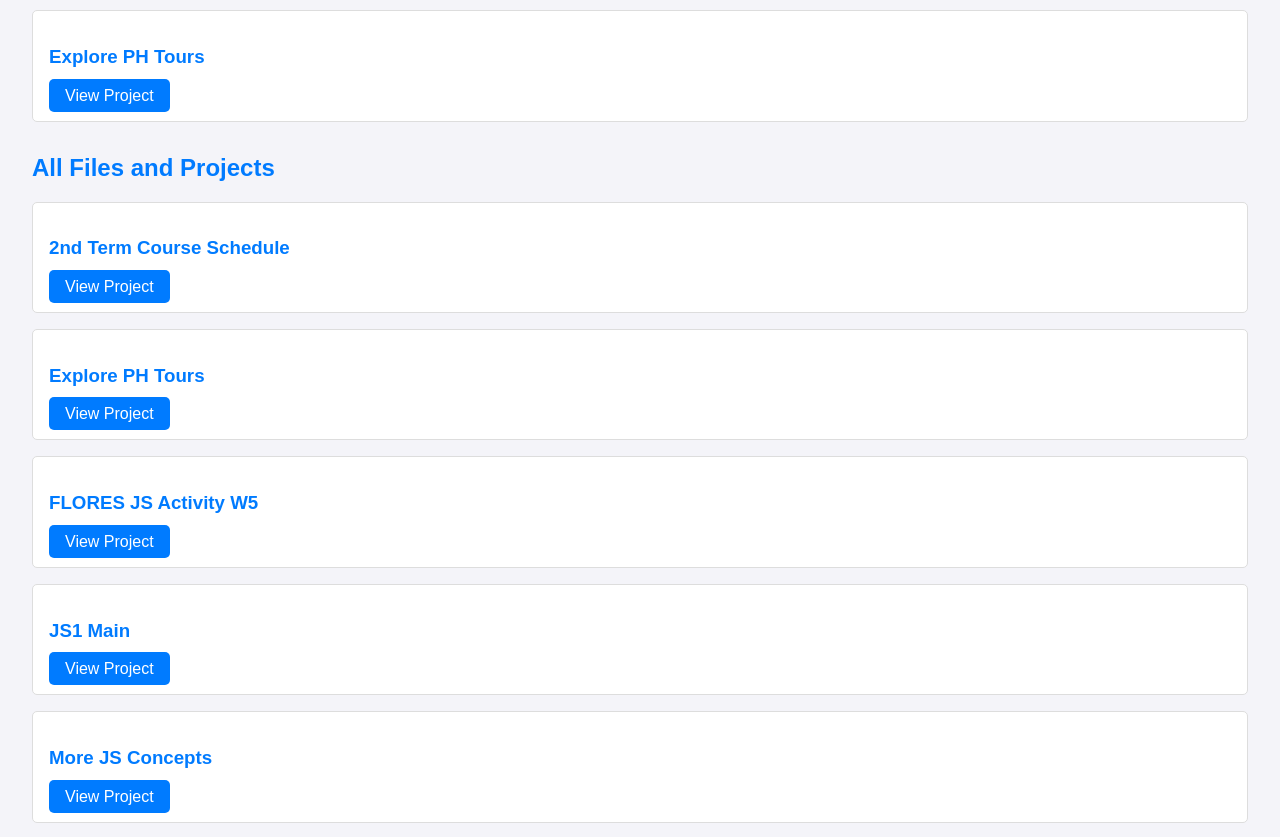
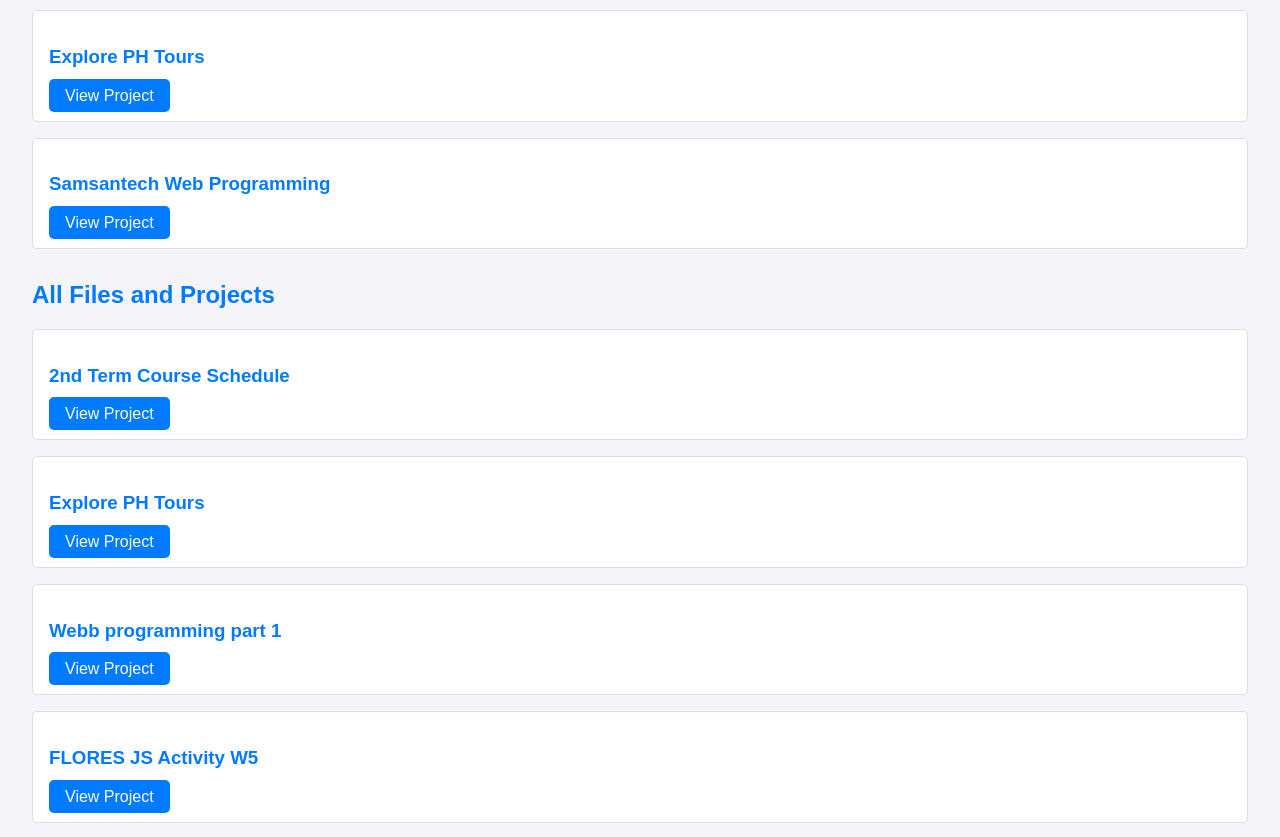
Before and after one commit to kzndrick/kzndrick.github.io, a plain HTML site: page index.html in a window 1280 px wide. Shown: the part 420-1257 px from the top of the page. Drawn offline with Linux system fonts and the light colour scheme.

Commit message:
Update index.html

```diff
--- a/index.html
+++ b/index.html
@@ -31,6 +31,10 @@
                 <h3>Explore PH Tours</h3>
                 <a href="phtours.html" class="project-btn">View Project</a>
             </div>
+            <div class="project">
+                <h3>Samsantech Web Programming</h3>
+                <a href="https://github.com/DeybFckers/samsantech_webprog" class="project-btn">View Project</a>
+            </div>
             <!-- Add more projects as needed -->
         </section>
         <section id="files">
@@ -42,6 +46,10 @@
             <div class="project">
                 <h3>Explore PH Tours</h3>
                 <a href="phtours.html" class="project-btn">View Project</a>
+            </div>
+            <div class="project">
+                <h3>Webb programming part 1</h3>
+                <a href="https://github.com/DeybFckers/samsantech_webprog" class="project-btn">View Project</a>
             </div>
             <div class="project">
                 <h3>FLORES JS Activity W5</h3>
```
